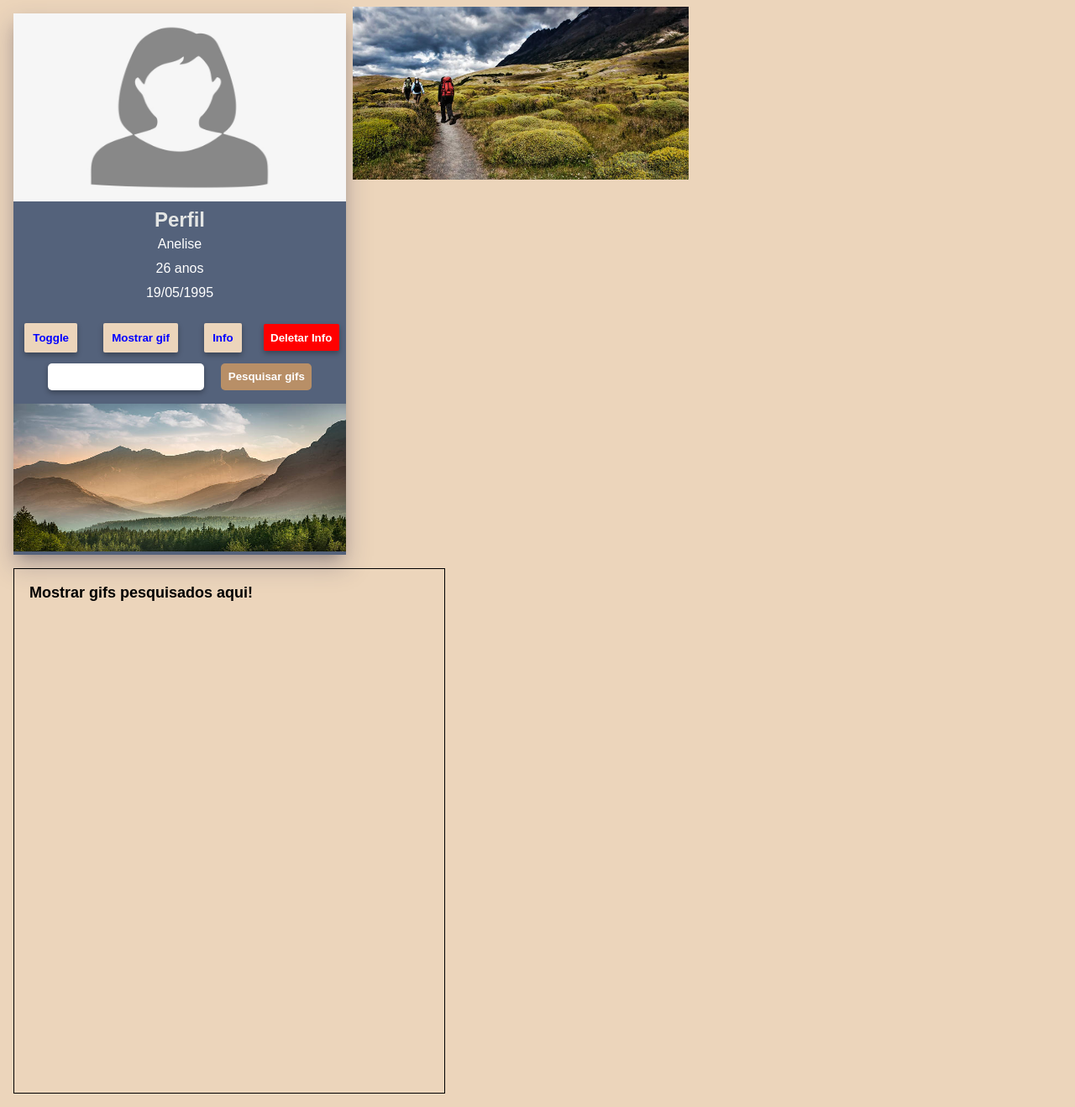
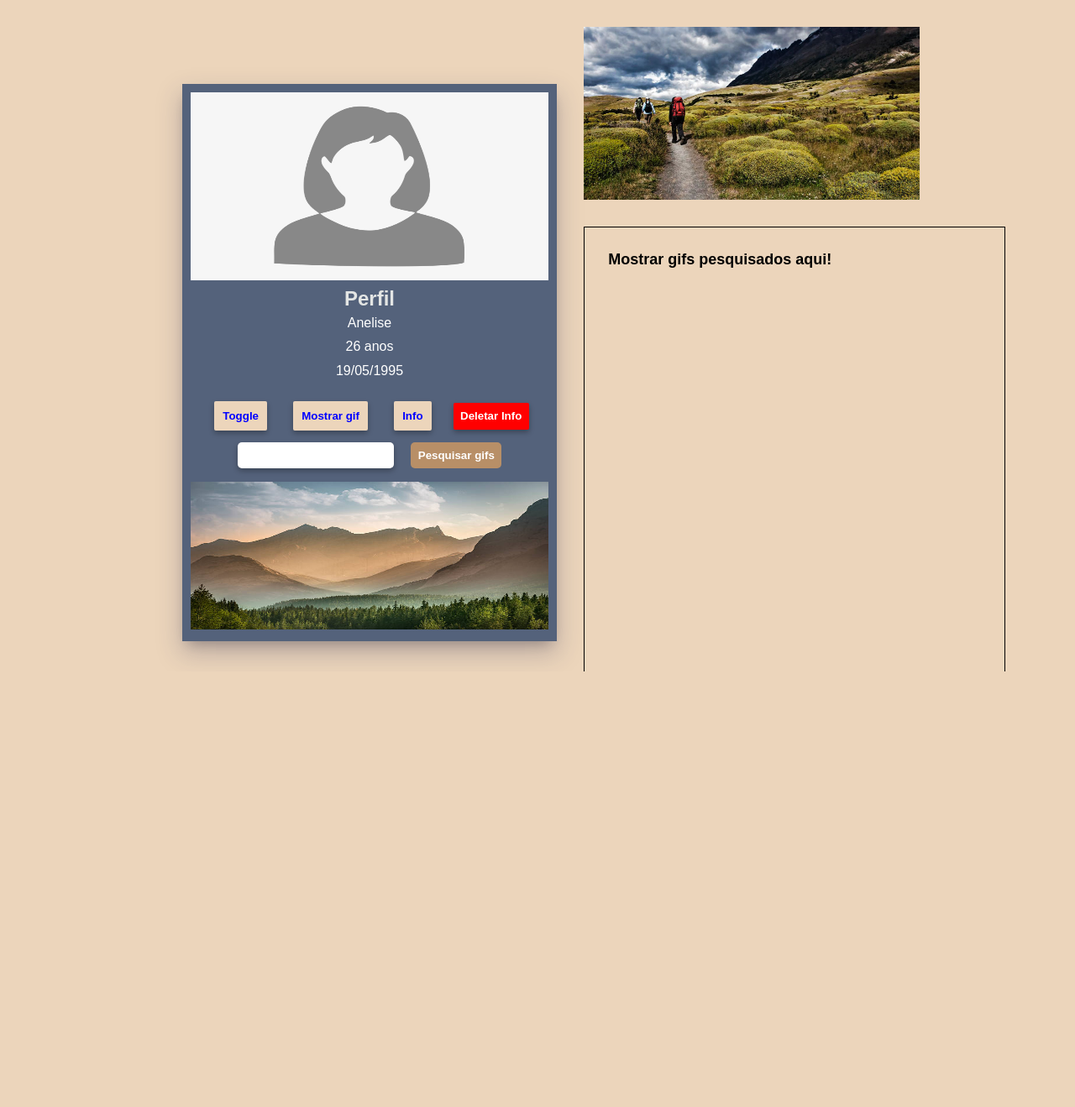
Before and after one commit to anepaz/js-project, a PHP site: page / in a window 1280 px wide. Shown: the whole page at 84% size. After the commit the page ends 800 px from the top, so only its background shows below. Run offline with PHP 8.4, Linux system fonts and the light colour scheme.

Commit message:
optimize css for larger screens such as 4k

```diff
--- a/index.html
+++ b/index.html
@@ -10,9 +10,9 @@
 
 </head>
 <body>
+ <div id="container">
 
-  <div id="container">
-    <div class="box">
+  <div class="box column">
     <img src="img/profile.jpg" alt="Foto de perfil de Anelise" class="profile-pic">
     <div class="text-content">
       <h1 class="title-prof">Perfil</h1>
@@ -20,29 +20,22 @@
       <p>26 anos</p>
       <p>19/05/1995</p>
     </div>
-
     <div class="buttons">
       <button id="toggle">Toggle</button>
       <button id="randomGif">Mostrar gif</button>
       <button id="infoBtn">Info</button>
       <button id="deleteBtn" onclick="remove()">Deletar Info</button>
-
       <div id="text"></div>
     </div>
-
     <div class="search-box">
       <input id="input" type="search"><button class="search-btn" onclick="apiRequest()">Pesquisar gifs</button>
     </div>
-
     <div id="photo">
       <img src="img/photo-1.jpg" alt="Mist rises over the forest in Banff National Park Alberta Canada" onload="this.style.opacity = '1'" class="imgFade">
     </div>
-
   </div>
 
-  </div>
-
-  <div id="image-grid">
+  <div id="image-grid" class="column">
 
     <div class="wrapper">
       <img src="img/photo-2.jpg" alt="People doing trekking on a field">
@@ -52,13 +45,14 @@
       <div class="giphy"></div>
     </div>
 
-  </div>
-
-  <div class="results" id="boxResults">
+    <div class="results column" id="boxResults">
       <h2>Mostrar gifs pesquisados aqui!</h2>
     </div>
 
   </div>
 
+</div>
+</div>
+
 </body>
 </html>
--- a/style.css
+++ b/style.css
@@ -5,6 +5,7 @@
   color: white;
   font-family: sans-serif;
   height: 100vh;
+  box-sizing: border-box;
 }
 
 #container {
@@ -228,29 +220,36 @@ input[type='search'] {
 
 @media screen and (min-width: 1024px) and (max-width: 1349px) {
   body {
-    background-color: #ECD5BB;
-    height: 100vh;
-    margin: 0;
-    padding: 0;
-    color: white;
-    font-family: sans-serif;
+    box-sizing: border-box;
   }
 
   #container {
+    width: 100%;
+    height: 100vh;
+    margin: 0 auto;
+    padding: 2em;
+    position: fixed;
     display: flex;
-    flex-direction: column;
-    justify-content: center;
-    align-items: center;
-    text-align: center;
+    flex-direction: row;
+  }
+
+  #container:after {
+    content: "";
+    display: table;
+    clear: both;
+  }
+
+  .column {
     float: left;
-    position: relative;
+    width: 33.33%;
+    padding: 10px;
   }
 
   .box {
     background-color: #54627B;
     box-shadow: rgba(50, 50, 93, 0.25) 0px 13px 27px 2px, rgba(0, 0, 0, 0.3) 0px 8px 16px -8px;
-    margin-top: 1em;
-    margin-left: 1em;
+    margin-left: 0;
+    margin-right: 0;
   }
 
   .profile-pic {
@@ -271,7 +270,7 @@ input[type='search'] {
 
   .wrapper {
     display: flex;
-    max-width: 25em;
+    width: 25em;
     justify-content: center;
     padding-bottom: 1em;
   }
@@ -295,17 +294,20 @@ input[type='search'] {
   }
 
   #image-grid {
-    padding: 0.5em;
+    padding: 2em;
     display: flex;
     flex-direction: column;
     position: relative;
     width: 25em;
+    height: 100%;
+    justify-content: center;
+
   }
 
   #giphy-wrapper img{
     max-width: 25em;
     max-height: 22.4em;
-    position: absolute;
+    position: relative;
   }
 
   #boxResults, .results {
@@ -316,18 +318,14 @@ input[type='search'] {
     width: 30em;
     height: 37em;
     justify-content: center;
+    margin-left: 0;
     border: 1px solid black;
-    position: relative;
-    float: bottom;
-    margin-right: 27em;
-    margin-left: 1em;
   }
 
   .results h2 {
     color: black;
     font-size: 18px;
     margin-top: 0;
-    position: absolute;
     padding: 1em;
   }
 
```
Also changed, not shown: other parts of style.css (+32 -32 lines). Lines whose indentation alone changed are shown as unchanged.
